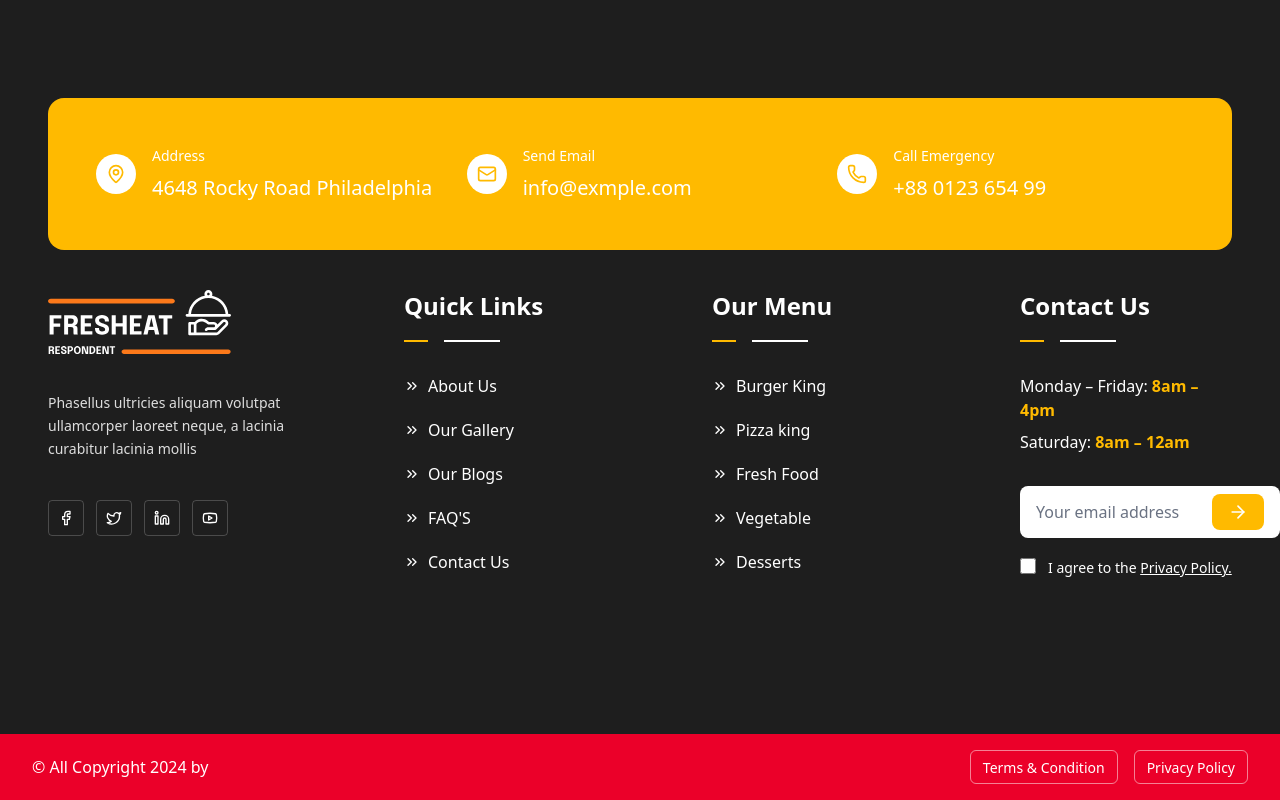
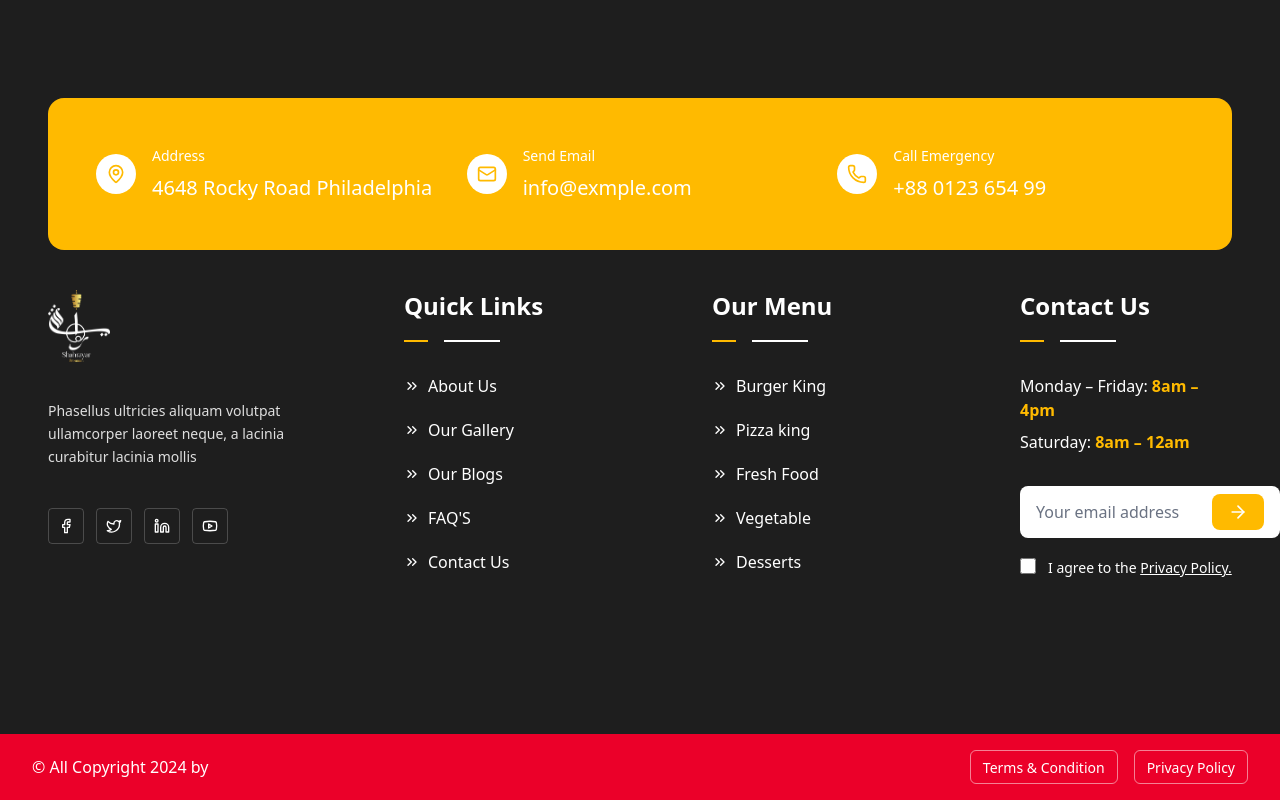
Before and after one commit to mouminkam/Shayrayar-SSR, a Next.js app: page /about-us in a window 1280 px wide. Shown: the part 5230-6030 px from the top of the page. Built offline with nearby package versions, Linux system fonts and the light colour scheme.

Commit message:
footer's logo

```diff
--- a/src/components/layout/footer/CompanyInfo.jsx
+++ b/src/components/layout/footer/CompanyInfo.jsx
@@ -10,11 +10,11 @@ export default function CompanyInfo() {
       <div className="mb-6 sm:mb-8">
         <Link href="/" className="inline-block">
           <Image
-            src="/img/logo/logoWhite.svg"
+            src="/img/logo/mainlogo.png"
             alt="logo"
             width={180}
             height={72}
-            className="h-12 sm:h-14 md:h-16 w-auto object-contain"
+            className="h-14 sm:h-16 md:h-18 w-auto object-contain"
             priority
           />
         </Link>
--- a/src/components/pages/about/BlogSection.jsx
+++ b/src/components/pages/about/BlogSection.jsx
@@ -141,7 +141,7 @@ export default function BlogSection() {
 
                     {/* Title */}
                     <Link href="/blog-details" className="flex-1">
-                      <h3 className="text-white font-['Epilogue',sans-serif] text-xl sm:text-2xl font-bold mb-4 hover:text-theme transition-colors duration-300 line-clamp-2">
+                      <h3 className="text-white font-['Epilogue',sans-serif] text-xl sm:text-2xl font-bold mb-4  transition-colors duration-300 line-clamp-2">
                         {blog.title}
                       </h3>
                     </Link>
```
